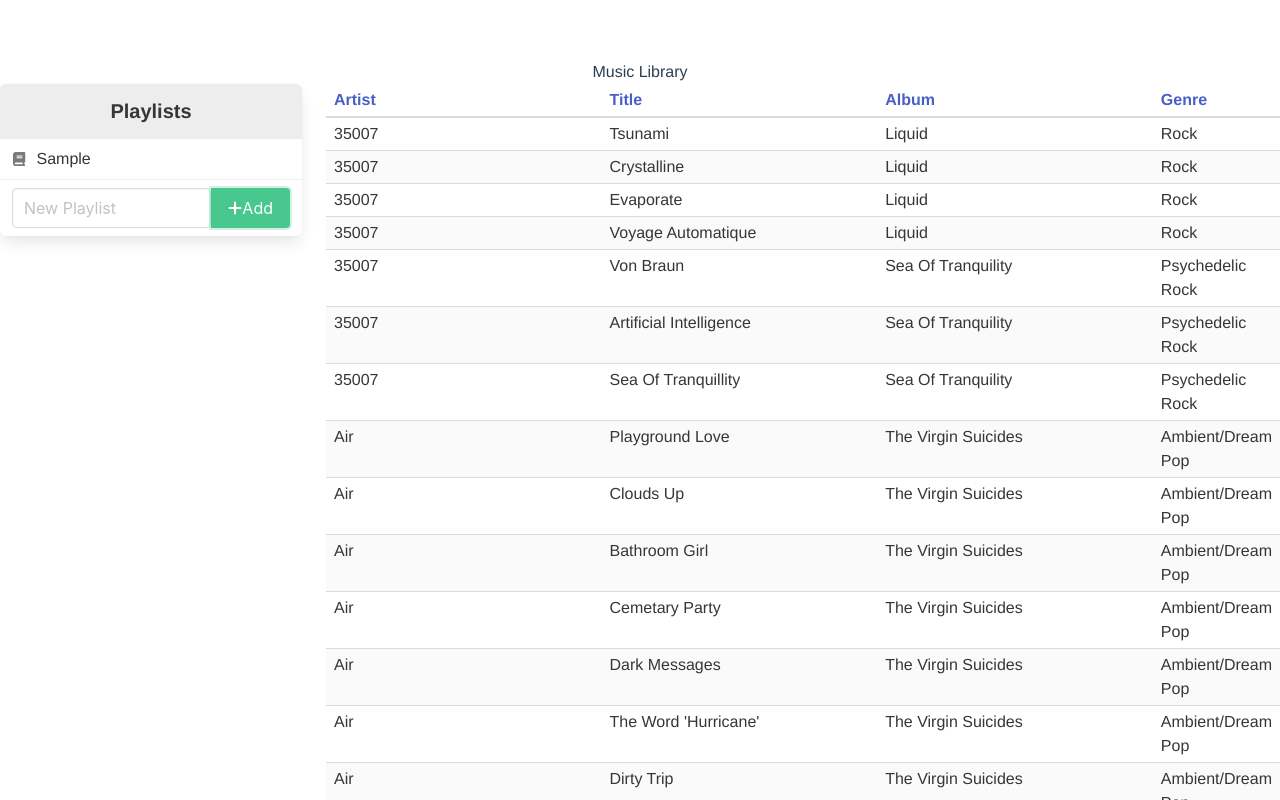
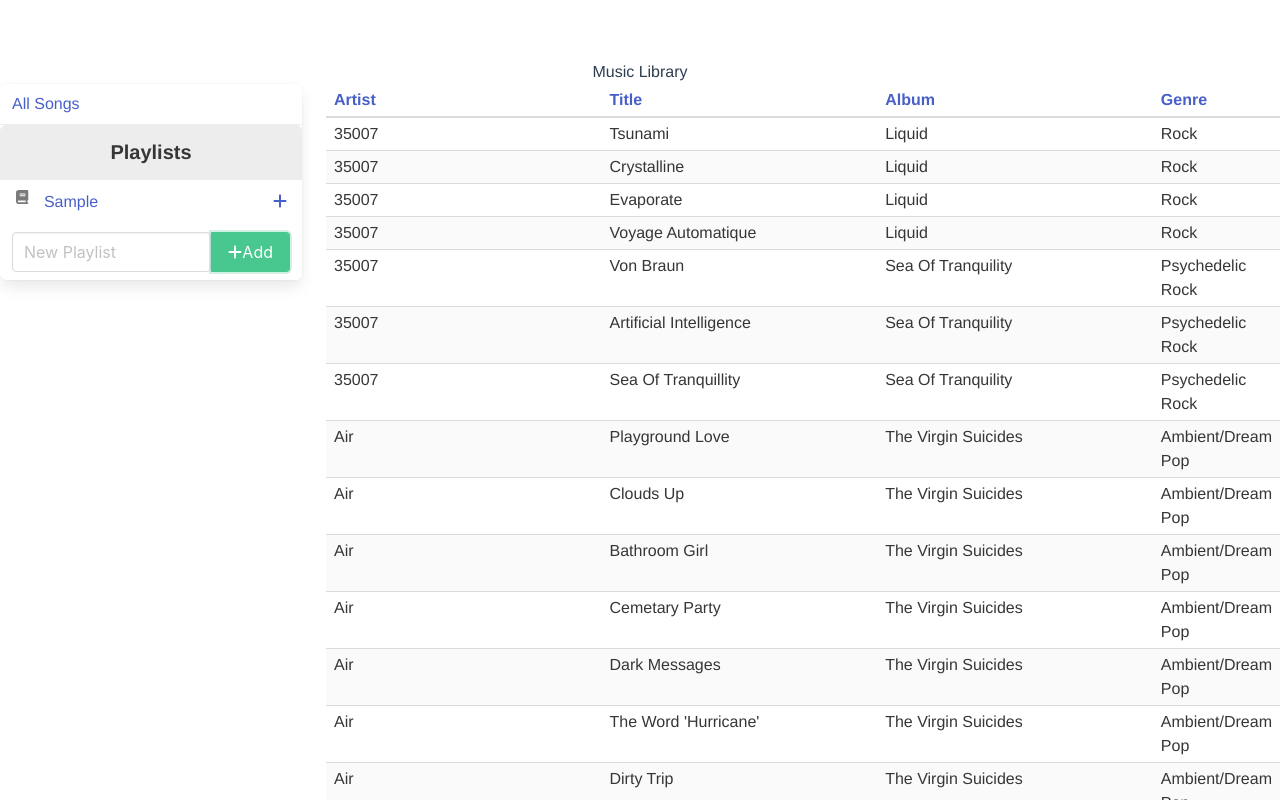
Before and after one commit to JustynaWiniarska/tv-show-tracker, a Vue app: page / in a window 1280 px wide. Both pictures are taken after typing "Sample" into the empty fields and a click on the button "Add". Shown: the top 800 px of the page. Built offline with nearby package versions, Linux system fonts and the light colour scheme.

Commit message:
Adds playlist routing and icons for song adding

```diff
--- a/src/components/Playlist.vue
+++ b/src/components/Playlist.vue
@@ -1,3 +1,5 @@
 <template>
-
+    <div>
+        Playlist
+    </div>
 </template>
--- a/src/components/Playlists.vue
+++ b/src/components/Playlists.vue
@@ -1,15 +1,25 @@
 <template>
   <nav class="panel">
+    <a class="panel-block">
+      <router-link to="/">All Songs</router-link>
+    </a>
+
     <p class="panel-heading">Playlists</p>
 
-    <p v-for="playlist in playlists"
+    <p v-for="(playlist, index) in playlists"
       :key="playlist.slug"
-      class="panel-block"
+      class="playlist-item"
     >
-      <span class="panel-icon"><fa-icon icon="book" /></span>
-      {{ playlist.name }}
+      <router-link :to="'playlist/' + playlist.slug">
+        <span class="panel-icon"><fa-icon icon="book" /></span>
+        {{ playlist.name }}
+      </router-link>
+
+
+        <a v-if="!playlist.adding" @click="enableSongAdding(index)" title="Enable adding songs"><fa-icon icon="plus" /></a>
+        <a v-if="playlist.adding" @click="disableSongAdding(index)" title="Disable adding songs"><fa-icon icon="list-ol" /></a>
+
     </p>
-
     <div class="panel-block">
       <form @submit.prevent="addPlaylist">
         <div class="field has-addons">
@@ -27,7 +37,8 @@ export default {
   data () {
     return {
       newPlaylistName: '',
-      playlists: []
+      playlists: [],
+      adding: false,
     }
   },
   watch: {
@@ -39,17 +50,32 @@ export default {
     }
   },
   created() {
+    // send Playlists to local storage
     const storedPlaylists = localStorage.getItem('playlists')
     this.playlists = storedPlaylists ? JSON.parse(storedPlaylists) : []
+
+    // disable song adding
+    this.playlists.forEach((pl, index) => {
+      this.playlists[index].adding = false
+    })
   },
   methods: {
     addPlaylist() {
       this.playlists.push({
         name: this.newPlaylistName,
         slug: this.slugify(this.newPlaylistName),
+        adding: false,
         songs: []
       })
       this.newPlaylistName = ''
+    },
+    enableSongAdding (index) {
+      this.playlists[index].adding = true
+      console.log(this.playlists[index])
+    },
+    disableSongAdding (index) {
+      this.playlists[index].adding = false
+      console.log( 'disabling', this.playlists[index])
     },
     slugify (name) {
       return name.toString().toLowerCase().trim()
@@ -61,3 +87,11 @@ export default {
   }
 }
 </script>
+
+<style>
+.playlist-item {
+  display: flex;
+  justify-content: space-between;
+  padding: 10px 15px;
+}
+</style>
--- a/src/router/index.js
+++ b/src/router/index.js
@@ -1,10 +1,10 @@
 import { createRouter, createWebHistory } from 'vue-router'
-import Home from '../App.vue'
 import MusicIndex from '../components/MusicIndex.vue'
+import Playlist from '../components/Playlist.vue'
 
 const routes = [
-  { path: '/', component: Home },
-  { path: '/music-index', component: MusicIndex },
+  { path: '/', component: MusicIndex },
+  { path: '/playlist/:slug', component: Playlist },
 ]
 
 const router = createRouter({
```
